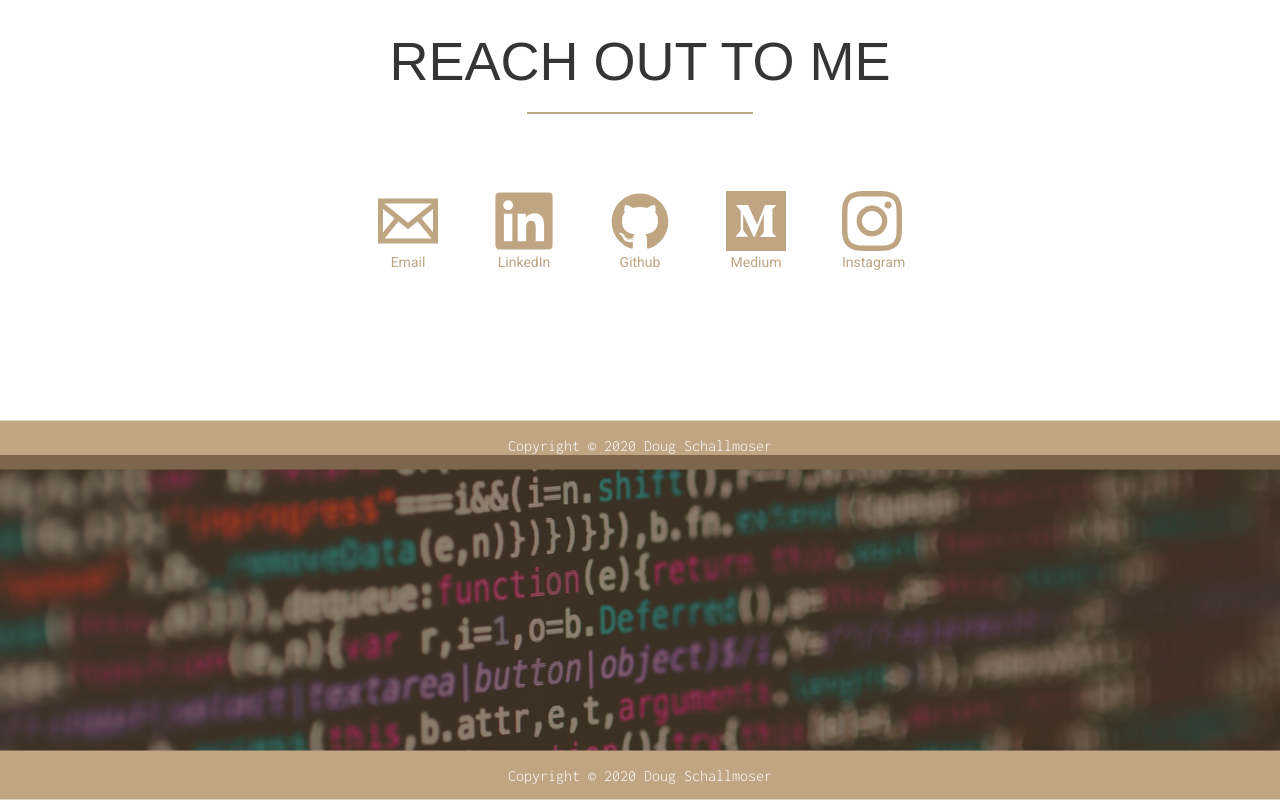
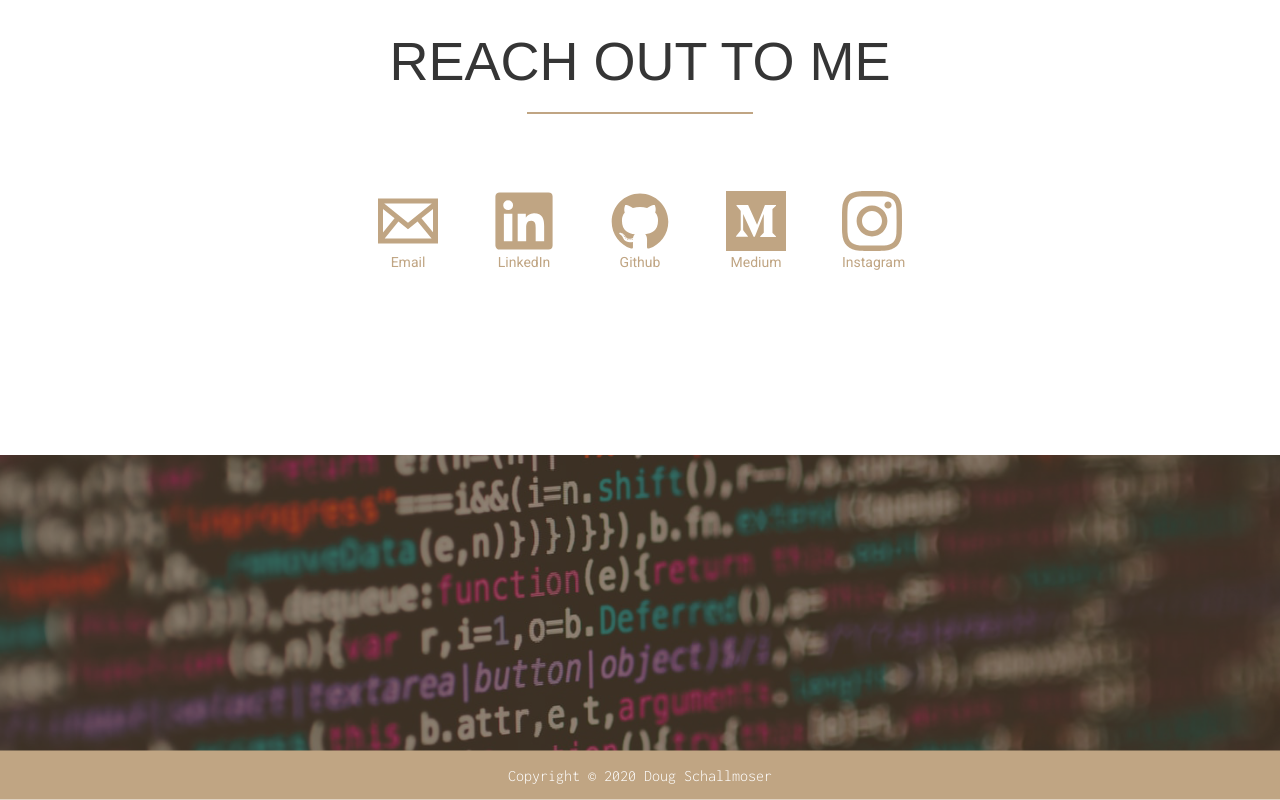
Before and after one commit to dougschallmoser/portfolio, a React (Create React App) app: page / in a window 1280 px wide. Shown: the part 4402-5202 px from the top of the page. Built offline with nearby package versions, Linux system fonts and the light colour scheme; no server answers; a web font is replaced by a local one.

Commit message:
remove copyright div from component

```diff
--- a/src/components/Contact.tsx
+++ b/src/components/Contact.tsx
@@ -57,9 +57,6 @@ const Contact: React.FC = () => {
           Instagram
         </a>
       </div>
-      <div id="copyright">
-      Copyright © 2020 Doug Schallmoser
-      </div>
     </section>
   )
 }
```
Also changed, not shown: 1 other file (tests, documents, lock files or other folders).
